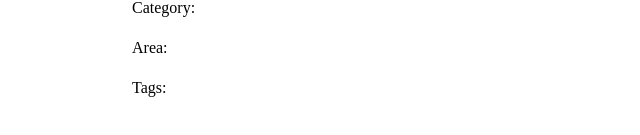
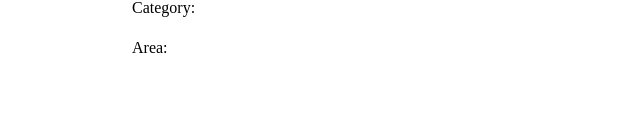
Before and after one commit to DevSepti/Playground-react, a React (Vite) app: page /meal in a window 1280 px wide. Shown: the part 575-710 px from the top of the page, without its empty margins (319-959 px from the left). Built offline with nearby package versions, Linux system fonts and the light colour scheme.

Commit message:
feat: hide tags if they are empty

```diff
--- a/src/views/MealPage/index.jsx
+++ b/src/views/MealPage/index.jsx
@@ -19,6 +19,19 @@ function App() {
   //
   // }, []);
 
+  // eslint-disable-next-line consistent-return
+  const checkTags = () => {
+    if (tags === '') {
+      document.getElementById('tags').style.display = 'none';
+    } if (tags != null) {
+      return (
+        <p id="tags">
+          Tags:
+          {tags}
+        </p>
+      );
+    }
+  };
   return (
     <div className="container">
       <h1>Feeling hungry?</h1>
@@ -58,9 +71,8 @@ function App() {
               {area}
             </p>
 
-            <p>
-              Tags:
-              {tags}
+            <p className="tags" id="tags">
+              {checkTags()}
             </p>
           </div>
 
```
